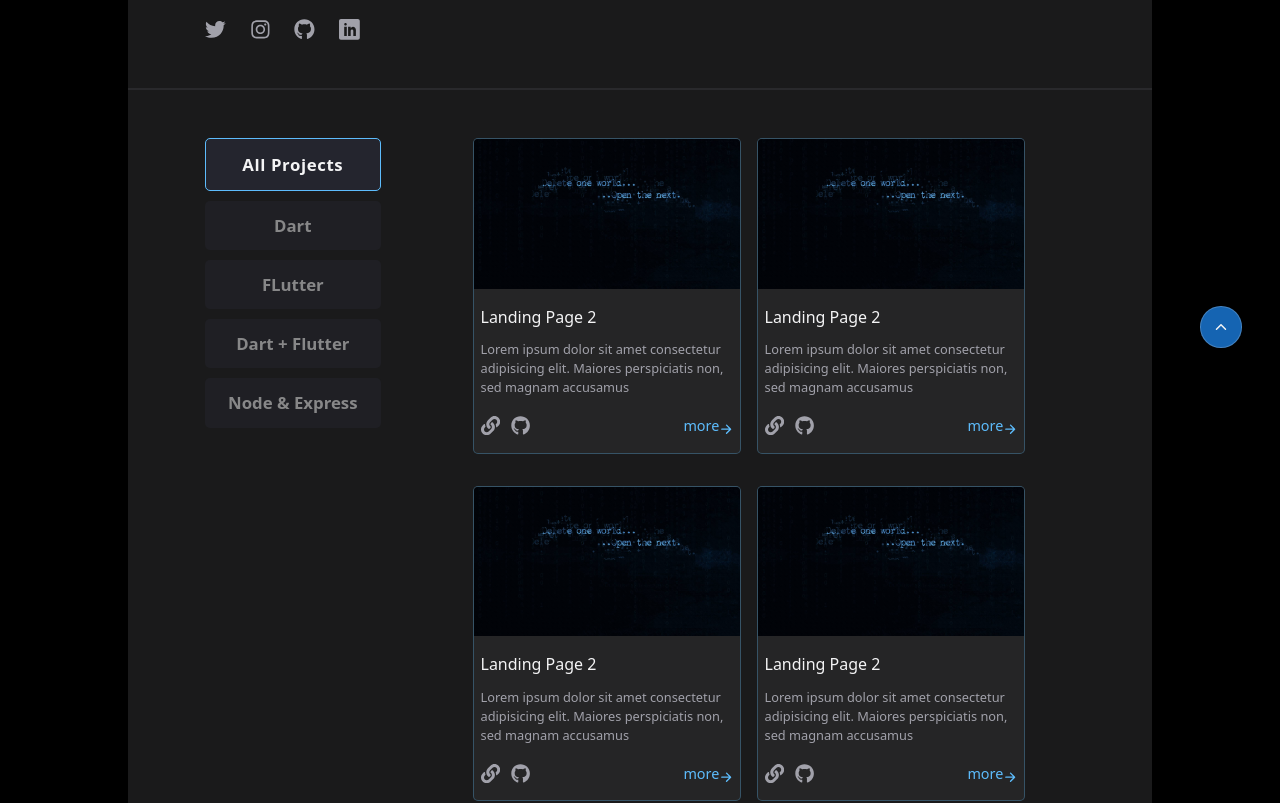
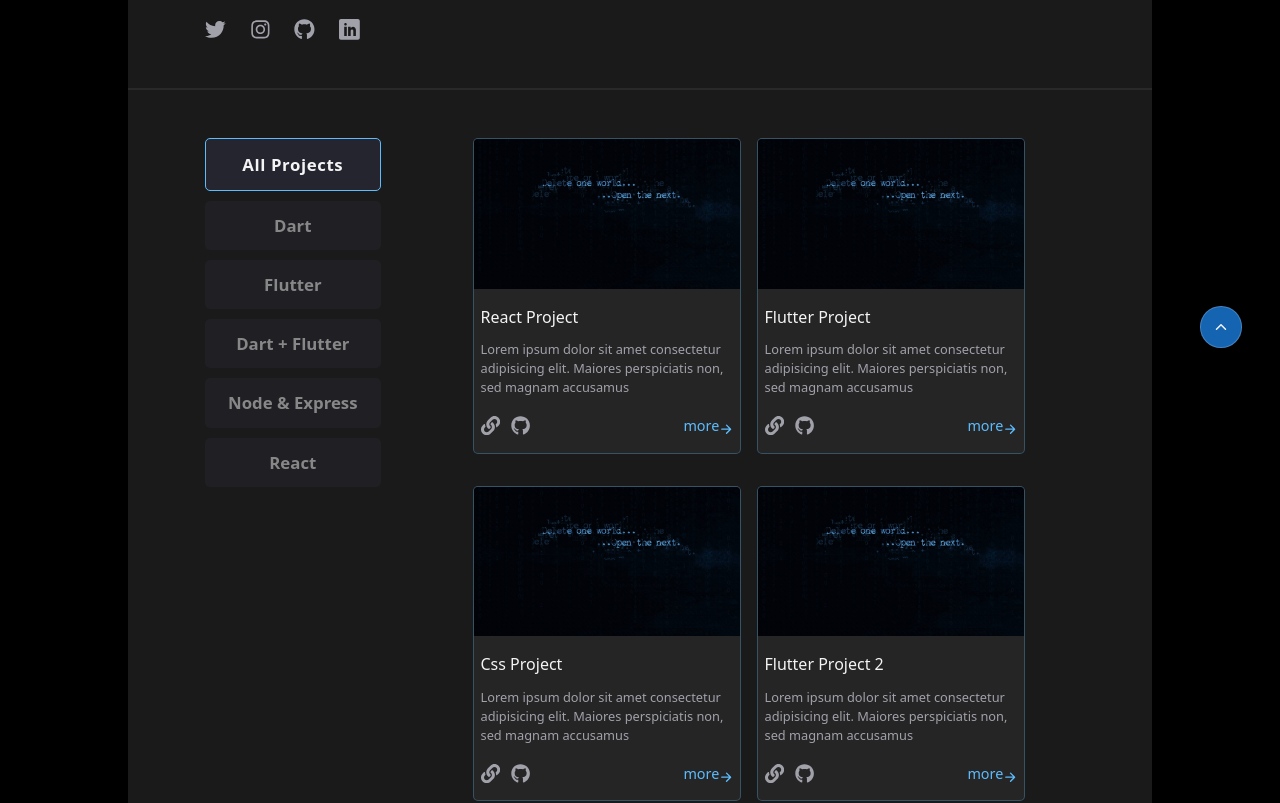
Before and after one commit to wajihhawarii/portfolio, a Next.js app: page / in a window 1280 px wide. Shown: the part 420-1223 px from the top of the page. Built offline with nearby package versions, Linux system fonts and the light colour scheme.

Commit message:
make filter for projects

```diff
--- a/src/components/Main.tsx
+++ b/src/components/Main.tsx
@@ -1,37 +1,40 @@
-import Image from 'next/image'
-import Link from 'next/link';
-import React from 'react'
-import { FaGithub } from "react-icons/fa";
-import { FaLink } from "react-icons/fa";
-import { IoArrowForwardOutline } from "react-icons/io5";
+"use client"
 
-
-
+import React, { useState } from 'react'
+import ProjectsSection from './ProjectsSection'
 
 const Main = () => {
-
-  const styleBtn:string = `
+  const styleBtn: string = `
     w-[7.2rem] sm:w-[11rem] text-center text-[0.9rem] sm:text-[1.05rem] bg-[rgba(36,37,46,1)] capitalize
     rounded-[5px] font-bold transition-all delay-[0.3s] hover:opacity-100
-  `
+  `;
 
   const btnArray = [
     "All Projects",
     "Dart",
-    "FLutter",
+    "Flutter",
     "Dart + Flutter",
     "Node & Express",
-  ]
+    "React"
+  ];
+
+  const [activeFilter, setActiveFilter] = useState("All Projects");
 
   return (
     <main className='flex gap-[2.64rem] flex-col sm:flex-row items-center sm:items-start'>
 
       <section className='flex flex-row flex-wrap justify-center sm:flex-col gap-[10px]'>
         {
-          btnArray.map((item,index) => (
-            <button key={index}
-              className={`${styleBtn} ${index === 0 ? "py-[0.8rem] opacity-100 tracking-[0.6px] border-blueColor border-[1px]" : "opacity-50 py-[0.8rem] sm:py-[0.75rem]"}
-              `}>
+          btnArray.map((item, index) => (
+            <button
+              key={index}
+              onClick={() => setActiveFilter(item)}
+              className={`${styleBtn} ${
+                activeFilter === item
+                  ? "py-[0.8rem] opacity-100 tracking-[0.6px] border-blueColor border-[1px]"
+                  : "opacity-50 py-[0.8rem] sm:py-[0.75rem]"
+              }`}
+            >
               {item}
             </button>
           ))
@@ -39,31 +42,7 @@ const Main = () => {
       </section>
 
       {/* Right Section */}
-      <section className='flex flex-wrap gap-x-4 gap-y-[2rem] justify-center'>
-        {["aa","bb","cc","dd","ee"].map((item) => (
-          <article key={item} className='border-[1px] border-[rgba(93,188,252,0.3)] rounded-[5px]
-          transition-all duration-[0.3s] hover:rotate-[1deg] overflow-hidden cursor-pointer hover:scale-[1.01]
-          hover:border-blueColor bg-[linear-gradient(rgba(255,255,255,0.05),rgba(255,255,255,0.05))]
-        '>
-          <Image src="/images/card.jpg" alt='' width={266} height={100} className='h-auto' />
-          <div className='w-[266px] py-[1rem] px-[0.4rem]'>
-            <h1 className='text-textColor'>Landing Page 2</h1>
-            <p className='text-subtextColor text-[0.8rem] mt-[0.7rem] mb-[1.1rem]'>Lorem ipsum dolor sit amet consectetur adipisicing elit. Maiores perspiciatis non, sed magnam accusamus</p>
-            <div className='flex justify-between items-center'>
-              <div className='flex items-center justify-start gap-[11px] text-[1.2rem] text-subtextColor
-
-              '>
-                <FaLink className='hover:text-[1.25rem] hover:text-iconHover cursor-pointer' />
-                <FaGithub className='hover:text-[1.25rem] hover:text-iconHover cursor-pointer' />
-              </div>
-              <Link href="/" className='flex justify-center text-blueColor text-[0.9rem]'>
-                more <IoArrowForwardOutline className='self-end' />
-              </Link>
-            </div>
-          </div>
-        </article>
-        ))}
-      </section>
+      <ProjectsSection activeFilter={activeFilter} />
     </main>
   )
 }
--- /dev/null
+++ b/src/components/ProjectsSection.tsx
@@ -0,0 +1,93 @@
+"use client";
+
+import Image from 'next/image';
+import Link from 'next/link';
+import React from 'react';
+import { FaGithub } from "react-icons/fa";
+import { FaLink } from "react-icons/fa";
+import { IoArrowForwardOutline } from "react-icons/io5";
+
+type MyProjectsProps = {
+  title: string;
+  category: string[]; // category is always an array
+  image: string;
+  description: string;
+};
+
+type ProjectsSectionProps = {
+  activeFilter: string;
+};
+
+const ProjectsSection = ({ activeFilter }: ProjectsSectionProps) => {
+  const myProject: MyProjectsProps[] = [
+    {
+      title: "react project",
+      category: ["React"],
+      image: "/images/card.jpg",
+      description: "Lorem ipsum dolor sit amet consectetur adipisicing elit. Maiores perspiciatis non, sed magnam accusamus"
+    },
+    {
+      title: "flutter project",
+      category: ["Flutter", "Dart"],
+      image: "/images/card.jpg",
+      description: "Lorem ipsum dolor sit amet consectetur adipisicing elit. Maiores perspiciatis non, sed magnam accusamus"
+    },
+    {
+      title: "css project",
+      category: ["CSS"],
+      image: "/images/card.jpg",
+      description: "Lorem ipsum dolor sit amet consectetur adipisicing elit. Maiores perspiciatis non, sed magnam accusamus"
+    },
+    {
+      title: "flutter project 2",
+      category: ["Flutter"],
+      image: "/images/card.jpg",
+      description: "Lorem ipsum dolor sit amet consectetur adipisicing elit. Maiores perspiciatis non, sed magnam accusamus"
+    },
+    {
+      title: "next project",
+      category: ["React"],
+      image: "/images/card.jpg",
+      description: "Lorem ipsum dolor sit amet consectetur adipisicing elit. Maiores perspiciatis non, sed magnam accusamus"
+    },
+  ];
+
+  // Normalize the filter text, splitting on ' + ' to handle combined filters like "Flutter + Dart"
+  const normalizedFilter = activeFilter.toLowerCase().split(" + ").map(f => f.trim());
+
+  const filteredProjects =
+    activeFilter === "All Projects"
+      ? myProject
+      : myProject.filter(p =>
+          normalizedFilter.some(filter =>
+            p.category.some(cat => cat.toLowerCase() === filter)
+          )
+        );
+
+  return (
+    <section className='flex flex-wrap gap-x-4 gap-y-[2rem] justify-center flex-1'>
+      {filteredProjects.map((item, index) => (
+        <article key={index} className='border-[1px] border-[rgba(93,188,252,0.3)] rounded-[5px]
+          transition-all duration-[0.3s] hover:rotate-[1deg] overflow-hidden cursor-pointer hover:scale-[1.01]
+          hover:border-blueColor bg-[linear-gradient(rgba(255,255,255,0.05),rgba(255,255,255,0.05))]'>
+          <Image src={item.image} alt='' width={266} height={100} className='h-auto' />
+          <div className='w-[266px] py-[1rem] px-[0.4rem]'>
+            <h1 className='text-textColor capitalize font-medium'>{item.title}</h1>
+            <p className='text-subtextColor text-[0.8rem] mt-[0.7rem] mb-[1.1rem]'>{item.description}</p>
+            <div className='flex justify-between items-center'>
+              <div className='flex items-center justify-start gap-[11px] text-[1.2rem] text-subtextColor'>
+                <FaLink className='hover:text-[1.25rem] hover:text-iconHover cursor-pointer' />
+                <FaGithub className='hover:text-[1.25rem] hover:text-iconHover cursor-pointer' />
+              </div>
+              <Link href="/" className='flex justify-center text-blueColor text-[0.9rem]'>
+                more <IoArrowForwardOutline className='self-end' />
+              </Link>
+            </div>
+          </div>
+        </article>
+      ))}
+    </section>
+  );
+};
+
+export default ProjectsSection;
```
